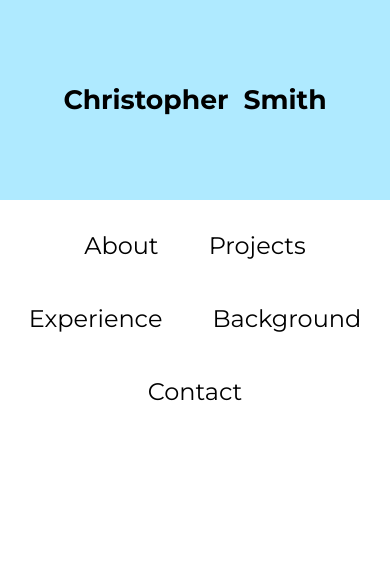
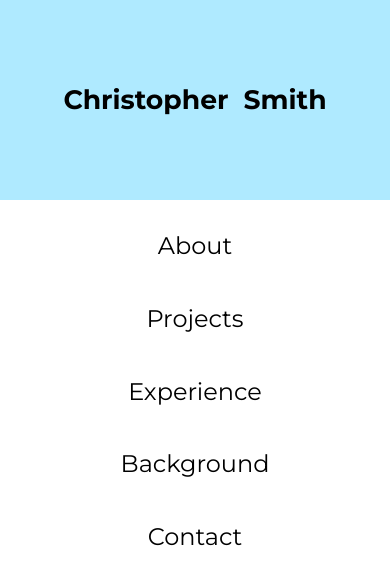
Before and after one commit to smitc29/personalSite, a PHP site: page / in a window 390 px wide. Shown: the top 585 px of the page. Run offline with PHP 8.4, Linux system fonts and the light colour scheme.

Commit message:
Nav tweaks
Nav by name area should now appear much clearer and without issue on mobile devices

```diff
--- a/css/index.css
+++ b/css/index.css
@@ -9,7 +9,6 @@
   font-size: 1.2em;
   font-family: 'Roboto', sans-serif;
   line-height: 1.4;
-  color: black;
 
   position: relative;
   left: 0;
@@ -90,8 +89,9 @@
     line-height: 220%;
 }
 
-nav a:hover
+#nameArea a:hover
 {
+    color: white;
     border-radius: 40px;
     background-color: #6BBEDB;
     transition: 0.3s;
@@ -164,7 +164,7 @@
     {
         margin: 10px;
         padding: 0px 15px;
-        border-radius: 50px;%
+        border-radius: 50px;
     }
 }
 
@@ -195,5 +195,20 @@
         width: 80%;
         left: 50%;
         transform: translateX(-50%);
+        top: 102%;
+    }
+
+    #nameArea a
+    {
+        font-size: 4vw;
     }
 }
+
+/* Mobile device that is portrait mode and tall enough to fit full nav */
+@media only screen and (max-width:500px) and (min-height:500px)
+{
+    #nameArea a
+    {
+        width: 80%;
+    }
+}
```
